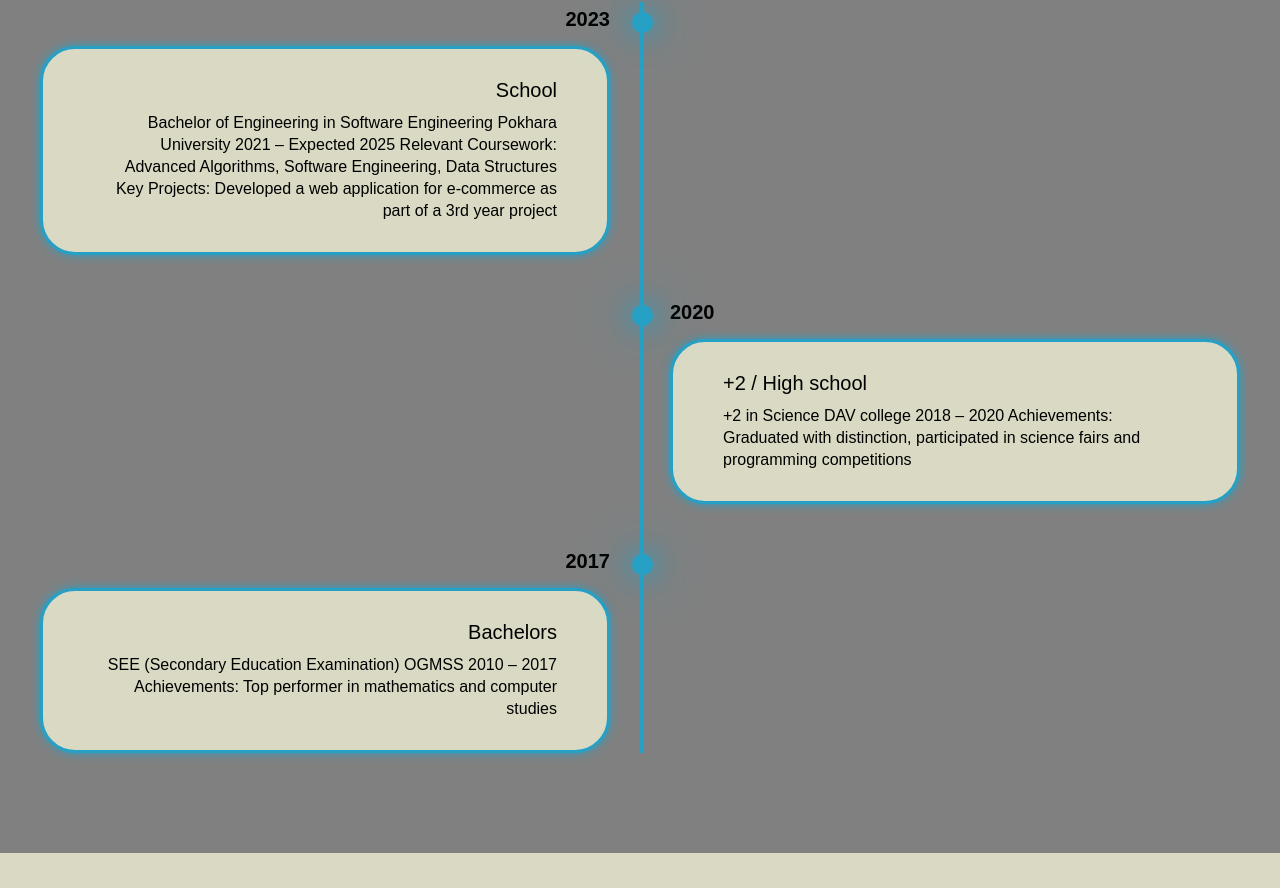
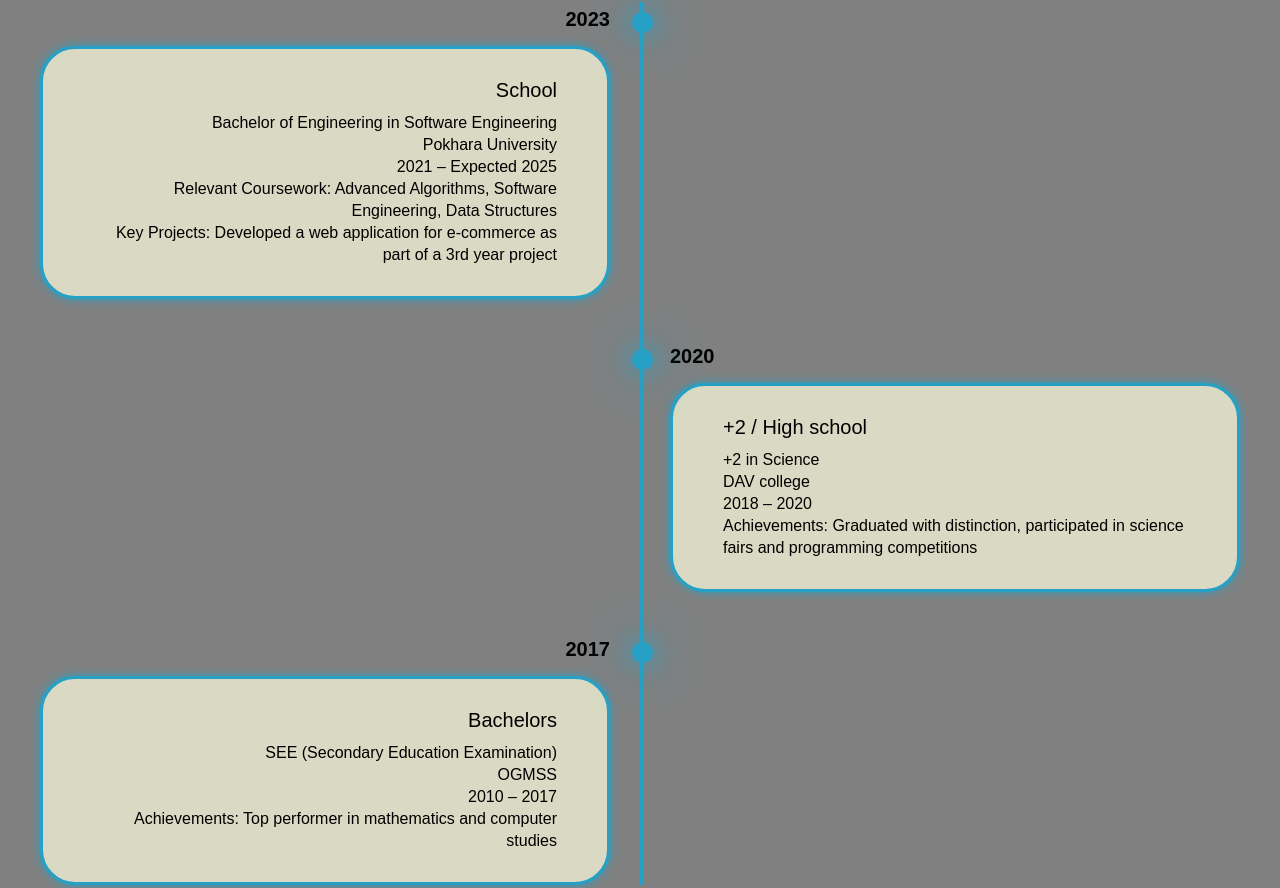
Before and after one commit to aakashparajuli/profile, a plain HTML site: page index.html in a window 1280 px wide. Shown: the part 1067-1955 px from the top of the page. Drawn offline with nearby package versions, Linux system fonts and the light colour scheme.

Commit message:
Update index.html

```diff
--- a/index.html
+++ b/index.html
@@ -56,12 +56,12 @@
                 <div class="timeline-dot"></div>
                  <div class="timeline-date">2023</div>
                      <div class="timeline-content"><h3> School </h3>
-                     <p>Bachelor of Engineering in Software Engineering
-                            Pokhara University
-                            2021 – Expected 2025
+                     <p>Bachelor of Engineering in Software Engineering </p>
+                            <p>Pokhara University</p>
+                            <p>2021 – Expected 2025</p>
 
-                            Relevant Coursework: Advanced Algorithms, Software Engineering, Data Structures
-                            Key Projects: Developed a web application for e-commerce as part of a 3rd year project</p>
+                            <p>Relevant Coursework: Advanced Algorithms, Software Engineering, Data Structures</p>
+                            <p>Key Projects: Developed a web application for e-commerce as part of a 3rd year project</p>
                  </div>
              </div>
 
@@ -69,11 +69,11 @@
             <div class="timeline-dot"></div>
              <div class="timeline-date">2020</div>
                  <div class="timeline-content"><h3> +2 / High school </h3>
-                 <p>+2 in Science
-                        DAV college
-                            2018 – 2020
+                 <p>+2 in Science</p>
+                        <p>DAV college</p>
+                           <p> 2018 – 2020</p>
 
-                            Achievements: Graduated with distinction, participated in science fairs and programming competitions  </p>
+                            <p>Achievements: Graduated with distinction, participated in science fairs and programming competitions  </p>
              </div>
          </div>
 
@@ -81,11 +81,11 @@
                <div class="timeline-dot"></div>
                 <div class="timeline-date">2017</div>
                     <div class="timeline-content"><h3> Bachelors </h3>
-                    <p>SEE (Secondary Education Examination)
-                            OGMSS
-                            2010 – 2017
+                    <p>SEE (Secondary Education Examination)</p>
+                           <p> OGMSS </p>
+                            <p>2010 – 2017</p>
 
-                            Achievements: Top performer in mathematics and computer studies</p>
+                           <p> Achievements: Top performer in mathematics and computer studies</p>
                 </div>
             </div>
 
@@ -152,7 +152,7 @@ I have a strong understanding of Python, including its syntax and core concepts.
                         <i class='bx bx-star' id="star"></i>
                     </div>
                     <p>Working with Aakash Parajuli was a game-changer for our organization. The delivery of their on time services has helped us in enhancing our organization's professionalism and performance as well as customer interaction. Highly recommend!
-                    Founder/CEO @<a href="https://www.flo-media.com/">flo-media</a></p>
+                    Founder/CEO <a href="https://www.flo-media.com/">flo-media</a></p>
                 </div>
 
 
```
